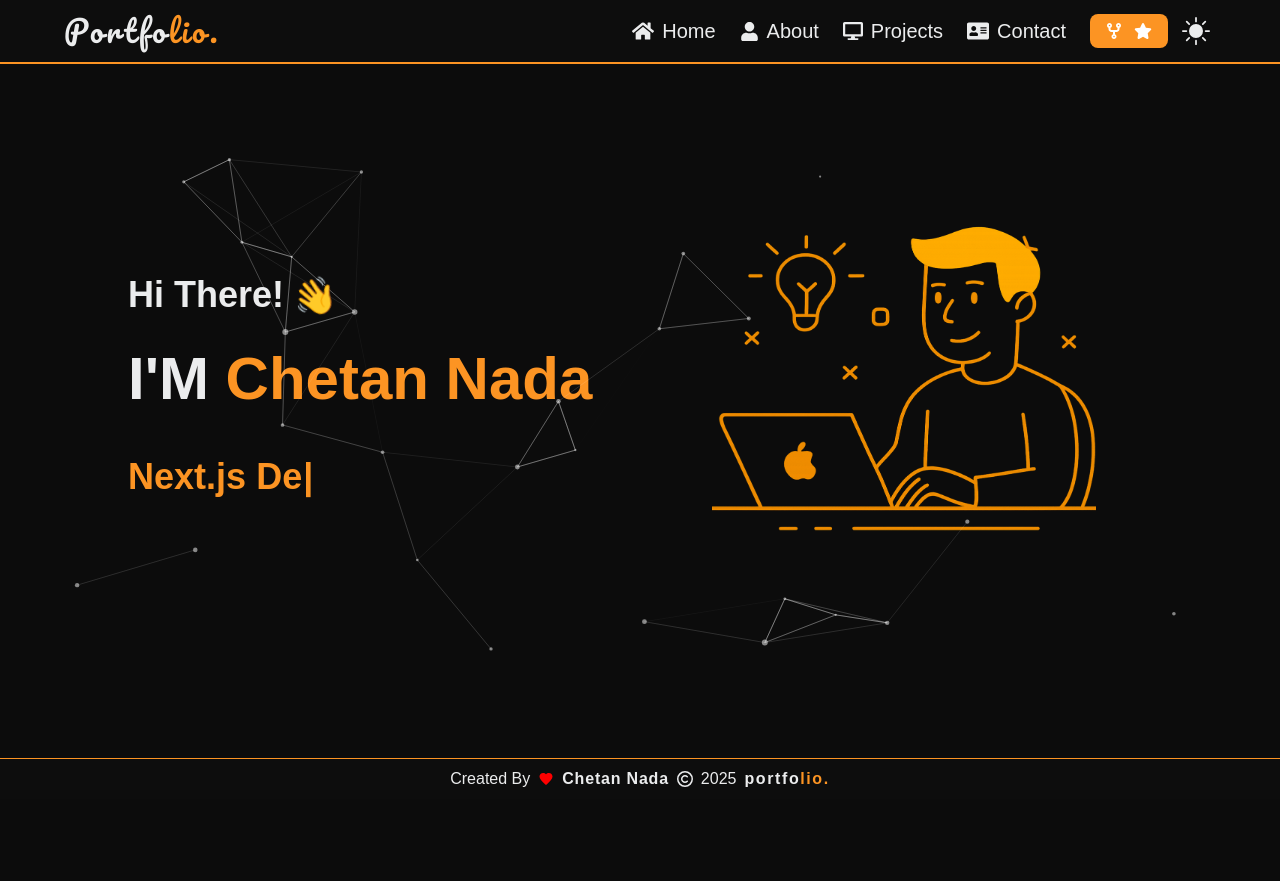
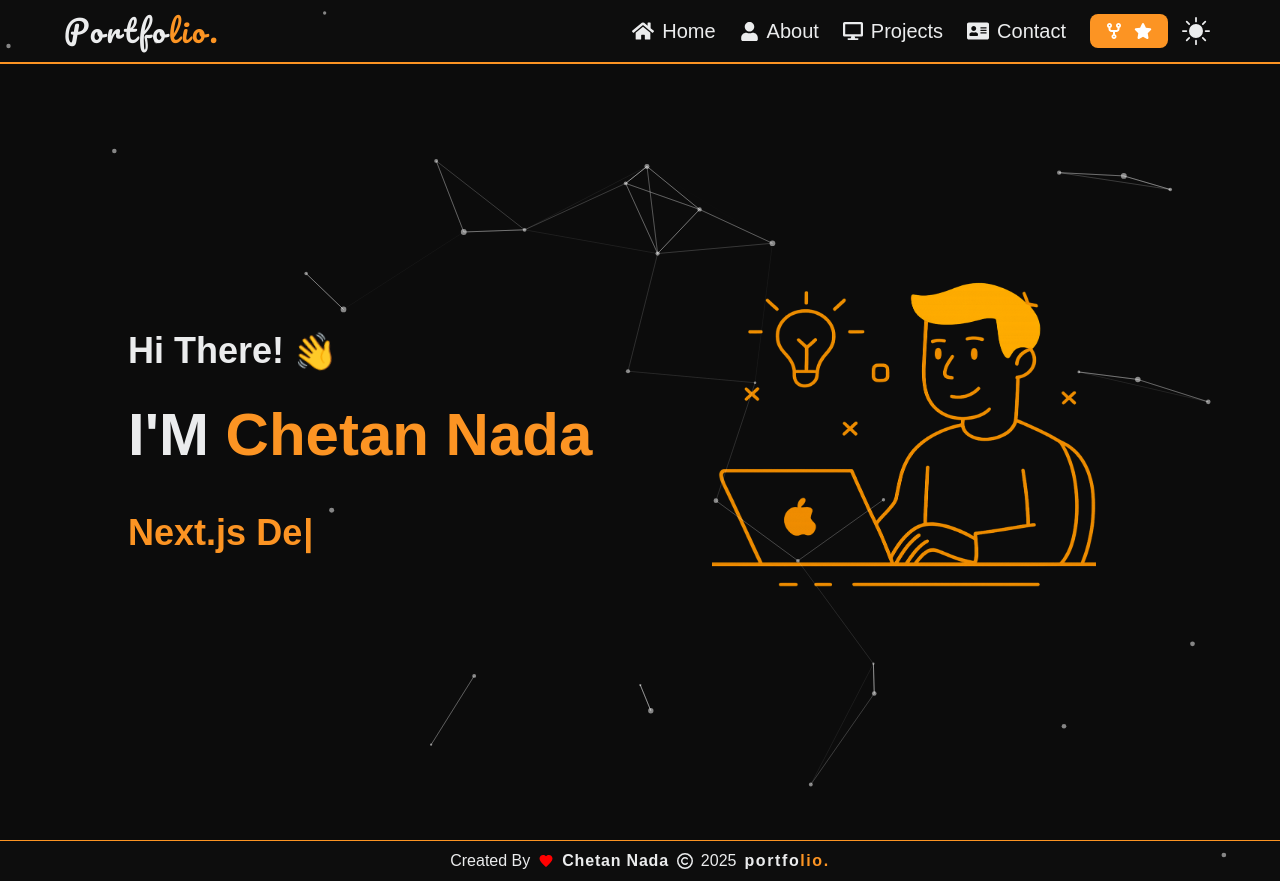
Before and after one commit to chetannada/Portfolio, a Next.js app: page / in a window 1280 px wide. Before the commit the page ends 800 px from the top, so only its background shows below. Built offline with nearby package versions, Linux system fonts and the light colour scheme; a web font is replaced by a local one.

Commit message:
Particles background style updated for click event

```diff
--- a/src/app/globals.css
+++ b/src/app/globals.css
@@ -3,6 +3,10 @@
 /* Custom Dark Variant Definition */
 /* This tells Tailwind to apply dark:* styles when the .dark class is on any parent element. */
 @custom-variant dark (&:where(.dark, .dark *));
+
+html {
+  scroll-behavior: smooth;
+}
 
 * {
   box-sizing: border-box;
--- a/src/app/page.tsx
+++ b/src/app/page.tsx
@@ -1,7 +1,11 @@
 import Home from "@/views/components/sections/Home";
 
 const Page = () => {
-  return <Home />;
+  return (
+    <>
+      <Home />
+    </>
+  );
 };
 
 export default Page;
--- a/src/views/components/sections/Home/ParticlesBackground.tsx
+++ b/src/views/components/sections/Home/ParticlesBackground.tsx
@@ -4,7 +4,11 @@ import particlesConfig from "../../../config/particlesConfig";
 import Particles, { initParticlesEngine } from "@tsparticles/react";
 import { loadSlim } from "@tsparticles/slim";
 
-const ParticlesBackground = () => {
+type Props = {
+  id?: string;
+};
+
+const ParticlesBackground = ({ id = "tsparticles" }: Props) => {
   const [init, setInit] = useState(false);
   const { theme } = useTheme();
   const config = particlesConfig(theme);
@@ -20,12 +24,13 @@ const ParticlesBackground = () => {
   if (init) {
     return (
       <Particles
-        id="tsparticles"
+        id={id}
         options={config}
-        className="absolute inset-0 z-0 w-full h-full"
+        className="absolute inset-0 z-0 w-full h-full pointer-events-none"
       />
     );
   }
+
   return null;
 };
 
--- a/src/views/components/sections/Home/index.tsx
+++ b/src/views/components/sections/Home/index.tsx
@@ -9,9 +9,9 @@ const Home = () => {
     <>
       <section
         id="home"
-        className="relative min-h-[calc(100vh-12rem)] flex items-center justify-center px-16 max-sm:px-0"
+        className="relative min-h-[calc(100vh-5rem)] flex items-center justify-center px-16 max-sm:px-0"
       >
-        <ParticlesBackground />
+        <ParticlesBackground id="particles-home" />
 
         <div className="max-w-6xl w-full flex flex-col lg:flex-row items-center justify-center gap-8">
           <HeroContent />
--- a/src/views/layout/Footer.tsx
+++ b/src/views/layout/Footer.tsx
@@ -3,13 +3,15 @@
 import { IoMdHeart } from "react-icons/io";
 import { FaRegCopyright } from "react-icons/fa6";
 import { useTheme } from "../context/ThemeContext";
+import ParticlesBackground from "../components/sections/Home/ParticlesBackground";
 
 const Footer = () => {
   const year = new Date().getFullYear();
   const { theme } = useTheme();
 
   return (
-    <footer className="p-2 flex flex-row flex-wrap justify-center items-center gap-2 bg-primary border-t border-t-secondary">
+    <footer className="relative p-2 flex flex-row flex-wrap justify-center items-center gap-2 bg-primary border-t border-t-secondary">
+      <ParticlesBackground id="particles-footer" />
       Created By <IoMdHeart color={theme === "dark" ? "red" : "darkred"} />
       <a
         href="https://www.linkedin.com/in/chetannada"
--- a/src/views/layout/Header.tsx
+++ b/src/views/layout/Header.tsx
@@ -7,6 +7,7 @@ import Sidebar from "./Sidebar";
 import useWindowSize from "../hooks/useWindowSize";
 import Logo from "./Logo";
 import SectionNav from "./SectionNav";
+import ParticlesBackground from "../components/sections/Home/ParticlesBackground";
 
 const Header = () => {
   const [sidebarOpen, setSidebarOpen] = useState(false);
@@ -23,6 +24,8 @@ const Header = () => {
 
   return (
     <header className="fixed top-0 z-50 px-16 max-xs:px-8 h-16 w-full bg-primary border-b-2 border-b-secondary transition-colors duration-300">
+      <ParticlesBackground id="particles-header" />
+
       <nav className="flex justify-between items-center h-full">
         <a href="/">
           <Logo />
```
